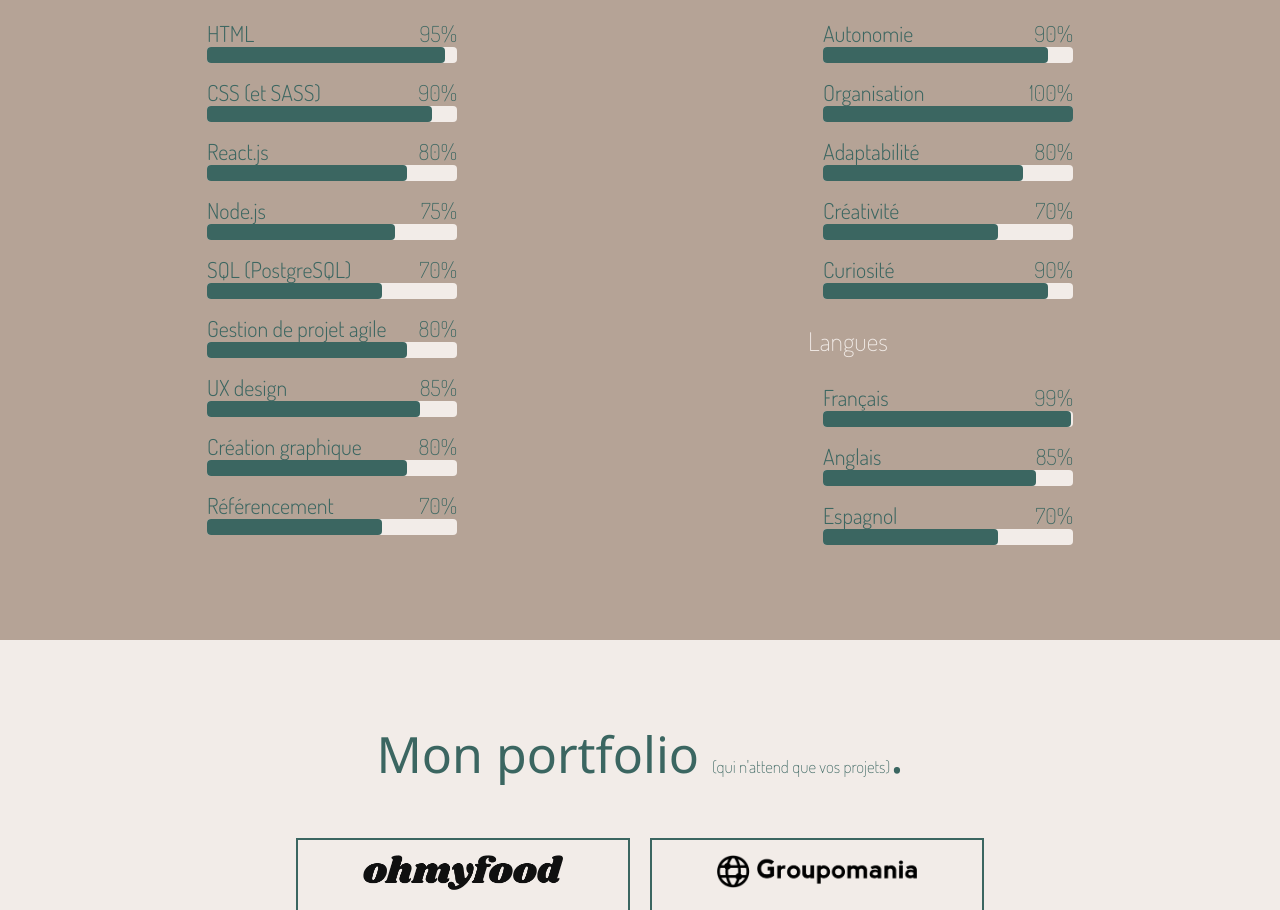
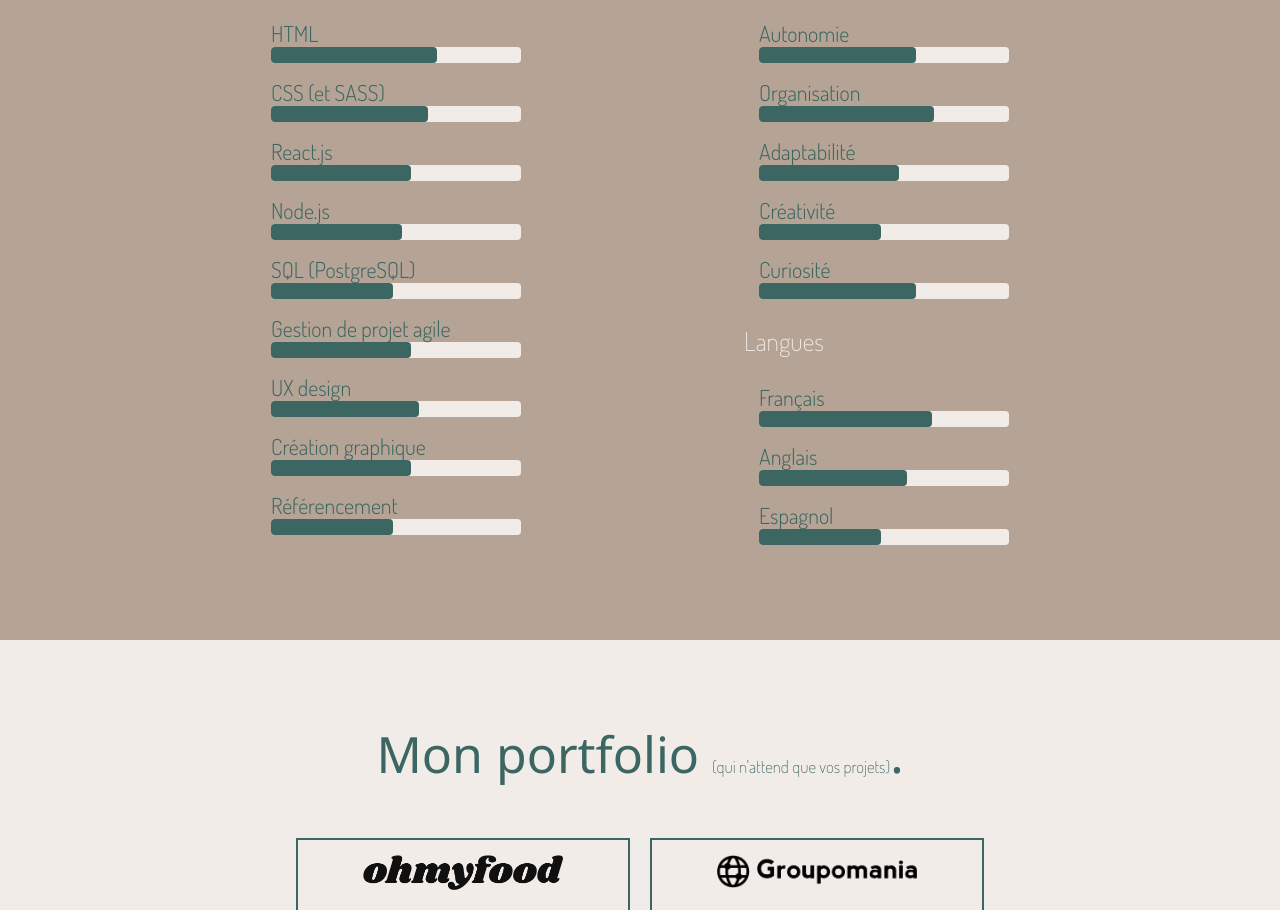
Before and after one commit to JuPrvnt/site-perso-frontend, a React (Create React App) app: page / in a window 1280 px wide. Shown: the part 1700-2610 px from the top of the page. Built offline with nearby package versions, Linux system fonts and the light colour scheme; a web font is replaced by a local one.

Commit message:
progress bar

```diff
--- a/src/sections/Contact/Contact.scss
+++ b/src/sections/Contact/Contact.scss
@@ -1,5 +1,5 @@
 #contact {
-  padding: 100px 15% 100px 15%;
+  padding: 100px 20% 100px 20%;
   font-size: 22px;
   text-align: center;
   background-color: #f2ece8;
--- a/src/sections/Green/Green.scss
+++ b/src/sections/Green/Green.scss
@@ -1,5 +1,5 @@
 #green {
-  padding: 80px 15% 80px 15%;
+  padding: 80px 20% 80px 20%;
   font-size: 22px;
   text-align: justify;
   background: #3b6661;
@@ -17,12 +17,12 @@
   flex-direction: column;
   margin: 40px;
   text-align: start;
-  width: 300px;
+  width: 40%;
 }
 
 .green-title {
   font-size: 2em;
-  color: #3b6661;
+  color: #f2ece8;
   font-weight: 200;
 }
 
@@ -31,6 +31,11 @@
   font-size: 12px;
 }
 
+.center {
+  display: flex;
+  justify-content: center;
+}
+
 @media screen and (max-width: 810px) {
   #green {
     font-size: 18px;
--- a/src/sections/Portfolio/Portfolio.scss
+++ b/src/sections/Portfolio/Portfolio.scss
@@ -2,7 +2,7 @@
   display: flex;
   align-items: center;
   flex-direction: column;
-  padding: 80px 15% 80px 15%;
+  padding: 80px 20% 80px 20%;
   font-size: 17px;
   background-color: #f2ece8;
   color: #3b6661;
@@ -52,6 +52,11 @@
   width: 180px;
   height: 40px;
   border-radius: 25px;
+  cursor: pointer;
+
+  &:hover {
+    opacity: 0.7;
+  }
 }
 
 @media screen and (max-width: 900px) {
--- a/src/sections/Skills/Skills.jsx
+++ b/src/sections/Skills/Skills.jsx
@@ -19,82 +19,73 @@ const Skills = () => {
             <div className="skills-container">
               <div className="skills-bar">
                 <h4>HTML</h4>
-                <span className="font-light">95%</span>
               </div>
               <div className="skills-progress-bar">
-                <div className="skills-percent ninetyfive"></div>
+                <div className="ninetyfive"></div>
               </div>
             </div>
             <div className="skills-container">
               <div className="skills-bar">
                 <h4>CSS (et SASS)</h4>
-                <span className="font-light">90%</span>
               </div>
               <div className="skills-progress-bar">
-                <div className="skills-percent ninety"></div>
+                <div className="ninety"></div>
               </div>
             </div>
             <div className="skills-container">
               <div className="skills-bar">
                 <h4>React.js</h4>
-                <span className="font-light">80%</span>
               </div>
               <div className="skills-progress-bar">
-                <div className="skills-percent eighty"></div>
+                <div className="eighty"></div>
               </div>
             </div>
             <div className="skills-container">
               <div className="skills-bar">
                 <h4>Node.js</h4>
-                <span className="font-light">75%</span>
               </div>
               <div className="skills-progress-bar">
-                <div className="skills-percent seventyfive"></div>
+                <div className="seventyfive"></div>
               </div>
             </div>
             <div className="skills-container">
               <div className="skills-bar">
                 <h4>SQL (PostgreSQL)</h4>
-                <span className="font-light">70%</span>
               </div>
               <div className="skills-progress-bar">
-                <div className="skills-percent seventy"></div>
+                <div className="seventy"></div>
               </div>
             </div>
             <div className="skills-container">
               <div className="skills-bar">
                 <h4>Gestion de projet agile</h4>
-                <span className="font-light">80%</span>
               </div>
               <div className="skills-progress-bar">
-                <div className="skills-percent eighty"></div>
+                <div className="eighty"></div>
               </div>
             </div>
             <div className="skills-container">
               <div className="skills-bar">
                 <h4>UX design</h4>
-                <span className="font-light">85%</span>
               </div>
               <div className="skills-progress-bar">
-                <div className="skills-percent eightyfive"></div>
+                <div className="eightyfive"></div>
               </div>
             </div>
             <div className="skills-container">
               <div className="skills-bar">
                 <h4>Création graphique</h4>
-                <span className="font-light">80%</span>
               </div>
               <div className="skills-progress-bar">
-                <div className="skills-percent eighty"></div>
+                <div className="eighty"></div>
               </div>
             </div>
             <div className="skills-container">
               <div className="skills-bar">
                 <h4>Référencement</h4>
-                <span className="font-light">70%</span>
               </div>
               <div className="skills-progress-bar">
-                <div className="skills-percent seventy"></div>
+                <div className="seventy"></div>
               </div>
             </div>
           </div>
@@ -103,74 +94,66 @@ const Skills = () => {
             <div className="skills-container">
               <div className="skills-bar">
                 <h4>Autonomie</h4>
-                <span className="font-light">90%</span>
               </div>
               <div className="skills-progress-bar">
-                <div className="skills-percent ninety"></div>
+                <div className="ninety"></div>
               </div>
             </div>
             <div className="skills-container">
               <div className="skills-bar">
                 <h4>Organisation</h4>
-                <span className="font-light">100%</span>
               </div>
               <div className="skills-progress-bar">
-                <div className="skills-percent hundred"></div>
+                <div className="hundred"></div>
               </div>
             </div>
             <div className="skills-container">
               <div className="skills-bar">
                 <h4>Adaptabilité</h4>
-                <span className="font-light">80%</span>
               </div>
               <div className="skills-progress-bar">
-                <div className="skills-percent eighty"></div>
+                <div className="eighty"></div>
               </div>
             </div>
             <div className="skills-container">
               <div className="skills-bar">
                 <h4>Créativité</h4>
-                <span className="font-light">70%</span>
               </div>
               <div className="skills-progress-bar">
-                <div className="skills-percent seventy"></div>
+                <div className="seventy"></div>
               </div>
             </div>
             <div className="skills-container">
               <div className="skills-bar">
                 <h4>Curiosité</h4>
-                <span className="font-light">90%</span>
               </div>
               <div className="skills-progress-bar">
-                <div className="skills-percent ninety"></div>
+                <div className="ninety"></div>
               </div>
             </div>
             <h3>Langues</h3>
             <div className="skills-container">
               <div className="skills-bar">
                 <h4>Français</h4>
-                <span className="font-light">99%</span>
               </div>
               <div className="skills-progress-bar">
-                <div className="skills-percent ninetynine"></div>
+                <div className="ninetynine"></div>
               </div>
             </div>
             <div className="skills-container">
               <div className="skills-bar">
                 <h4>Anglais</h4>
-                <span className="font-light">85%</span>
               </div>
               <div className="skills-progress-bar">
-                <div className="skills-percent eightyfive"></div>
+                <div className="eightyfive"></div>
               </div>
             </div>
             <div className="skills-container">
               <div className="skills-bar">
                 <h4>Espagnol</h4>
-                <span className="font-light">70%</span>
               </div>
               <div className="skills-progress-bar">
-                <div className="skills-percent seventy"></div>
+                <div className="seventy"></div>
               </div>
             </div>
           </div>
--- a/src/sections/Skills/Skills.scss
+++ b/src/sections/Skills/Skills.scss
@@ -1,5 +1,5 @@
 #skills {
-  padding: 80px 15% 80px 15%;
+  padding: 80px 20% 80px 20%;
   font-size: 22px;
   text-align: justify;
   background-color: #b5a396;
@@ -46,41 +46,166 @@ h4 {
   border-radius: 0.25rem;
 }
 
-.skills-percent {
+.seventy {
   background-color: #3b6661;
   border-radius: 0.25rem;
+
+  transition-property: width, background-color;
+  animation: progressseventy 5s infinite;
+
+  @keyframes progressseventy {
+    0% {
+      width: 0%;
+      background: #3b6661;
     }
-
-.seventy {
+    70% {
       width: 70%;
+    }
+    100% {
+      width: 70%;
+      background: #3b6661;
+    }
+  }
 }
 
 .seventyfive {
+  background-color: #3b6661;
+  border-radius: 0.25rem;
+
+  transition-property: width, background-color;
+  animation: progressseventyfive 5s infinite;
+
+  @keyframes progressseventyfive {
+    0% {
+      width: 0%;
+    }
+    70% {
       width: 75%;
+    }
+    100% {
+      width: 75%;
+    }
+  }
 }
 
 .eighty {
+  background-color: #3b6661;
+  border-radius: 0.25rem;
+
+  transition-property: width, background-color;
+  animation: progresseighty 5s infinite;
+
+  @keyframes progresseighty {
+    0% {
+      width: 0%;
+    }
+    70% {
       width: 80%;
+    }
+    100% {
+      width: 80%;
+    }
+  }
 }
 
 .eightyfive {
+  background-color: #3b6661;
+  border-radius: 0.25rem;
+
+  transition-property: width, background-color;
+  animation: progresseightyfive 5s infinite;
+
+  @keyframes progresseightyfive {
+    0% {
+      width: 0%;
+    }
+    70% {
       width: 85%;
+    }
+    100% {
+      width: 85%;
+    }
+  }
 }
 
 .ninety {
+  background-color: #3b6661;
+  border-radius: 0.25rem;
+
+  transition-property: width, background-color;
+  animation: progressninety 5s infinite;
+
+  @keyframes progressninety {
+    0% {
+      width: 0%;
+    }
+    70% {
       width: 90%;
+    }
+    100% {
+      width: 90%;
+    }
+  }
 }
 
 .ninetyfive {
+  background-color: #3b6661;
+  border-radius: 0.25rem;
+
+  transition-property: width, background-color;
+  animation: progressninetyfive 5s infinite;
+
+  @keyframes progressninetyfive {
+    0% {
+      width: 0%;
+    }
+    70% {
       width: 95%;
+    }
+    100% {
+      width: 95%;
+    }
+  }
 }
 
 .ninetynine {
+  background-color: #3b6661;
+  border-radius: 0.25rem;
+
+  transition-property: width, background-color;
+  animation: progressninetynine 5s infinite;
+
+  @keyframes progressninetynine {
+    0% {
+      width: 0%;
+    }
+    70% {
       width: 99%;
+    }
+    100% {
+      width: 99%;
+    }
+  }
 }
 
 .hundred {
+  background-color: #3b6661;
+  border-radius: 0.25rem;
+
+  transition-property: width, background-color;
+  animation: progresshundred 5s infinite;
+
+  @keyframes progresshundred {
+    0% {
+      width: 0%;
+    }
+    70% {
       width: 100%;
+    }
+    100% {
+      width: 100%;
+    }
+  }
 }
 
 @media screen and (max-width: 810px) {
--- a/src/sections/Who/Who.scss
+++ b/src/sections/Who/Who.scss
@@ -2,7 +2,7 @@
 @import url("https://fonts.googleapis.com/css2?family=Shadows+Into+Light+Two&display=swap");
 
 #who {
-  padding: 80px 15% 80px 15%;
+  padding: 80px 20% 80px 20%;
   font-size: 22px;
   background-color: #f2ece8;
   color: #3b6661;
```
Also changed, not shown: src/sections/Portfolio/Portfolio.jsx (+4 -4 lines). Lines whose indentation alone changed are shown as unchanged.
